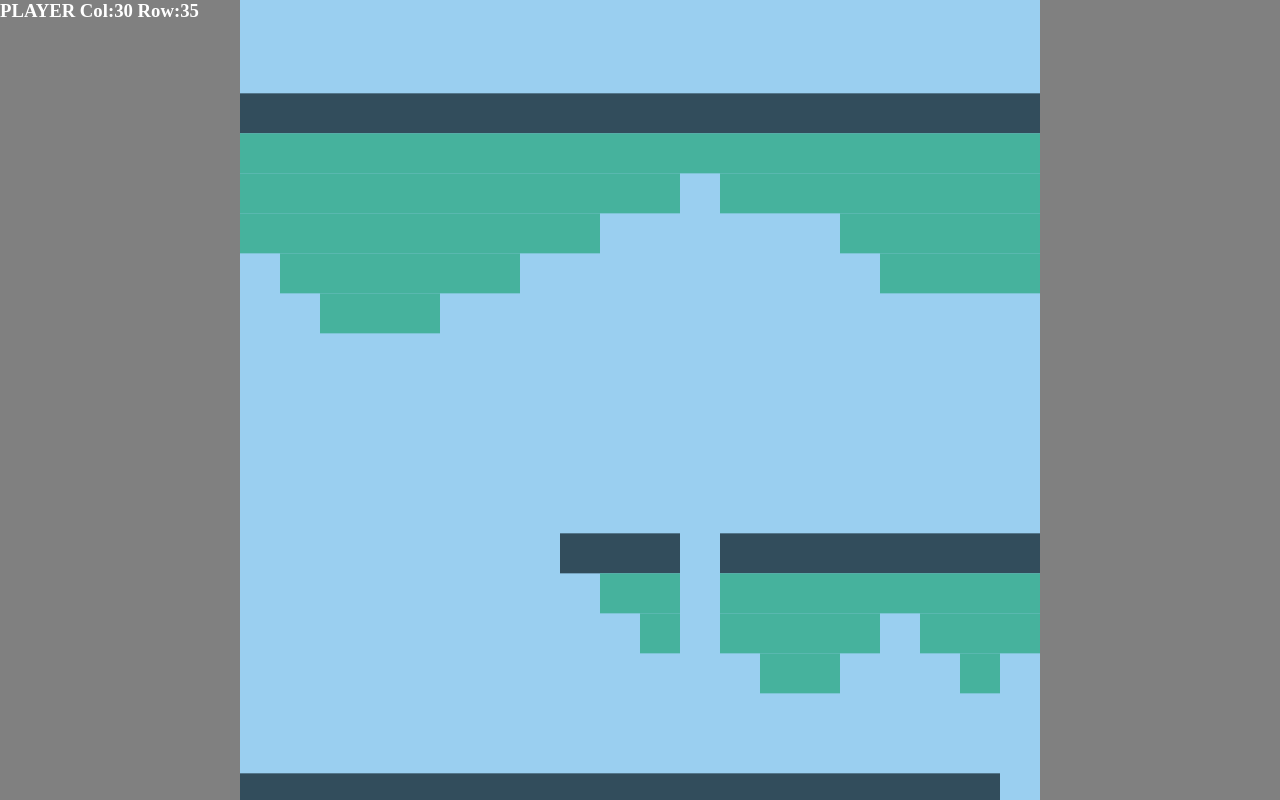
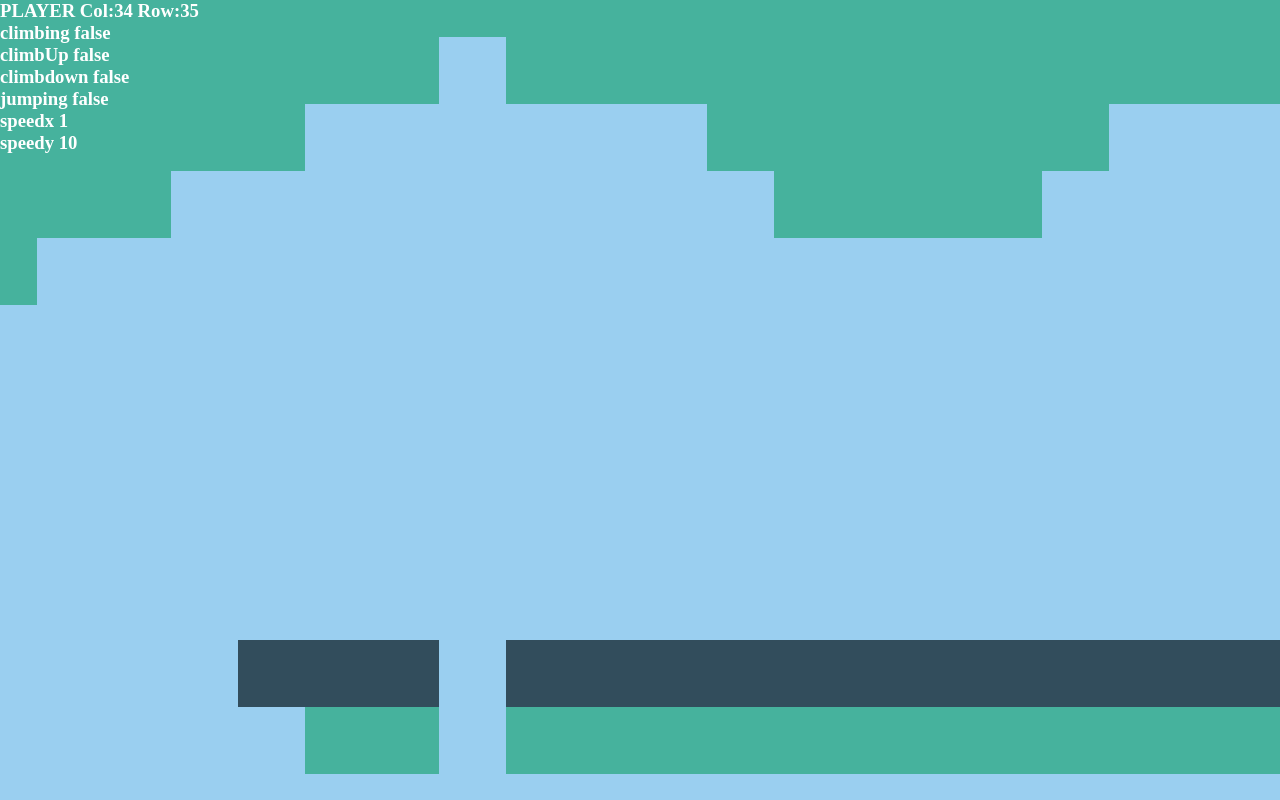
Before and after one commit to lkatkus/Personal-JS-7-Platformer, a plain HTML site: page index.html in a window 1280 px wide. Drawn offline with Linux system fonts and the light colour scheme.

Commit message:
Updated screen sizing

```diff
--- a/index.html
+++ b/index.html
@@ -24,6 +24,28 @@
                     PLAYER Col:<span id="playerCol">0</span>
                     Row:<span id="playerRow">0</span>
                 </h3>
+
+                <h3>climbing
+                    <span id='climbing'>0</span>
+                </h3>
+
+                <h3>climbUp
+                    <span id='climbup'>0</span>
+                </h3>
+
+                <h3>climbdown
+                    <span id='climbdown'>0</span>
+                </h3>
+                <h3>jumping
+                    <span id='jumping'>0</span>
+                </h3>
+                <h3>speedx
+                    <span id='speedx'>0</span>
+                </h3>
+                <h3>speedy
+                    <span id='speedy'>0</span>
+                </h3>
+
             </div>
 
             <canvas id="canvas"></canvas>
--- a/js/script.js
+++ b/js/script.js
@@ -1,11 +1,14 @@
 // VARIABLES
+// MAIN WORLD PARAMETERS
+const TILES_PER_ROW = 12;
+
 // MAIN PLAYER VARIABLES
 var player;
 var playerCurrentX;
 var playerCurrentY;
 
-var playerMaxSpeedX = 10;
-var playerMaxSpeedY = 20;
+var playerMaxSpeedX;
+var playerMaxSpeedY;
 
 // INTERVAL HANDLING VARIABLES
 var myAnimationInterval;
@@ -40,10 +43,8 @@ function init(){
     var timeIndicator = document.getElementById('currentTime');
 
     // GAME SETUP
-    const FPS = 60;
+    const FPS = 30;
     var currentFrame = 0;
-
-    const PLAYER_DIST_FROM_CENTER_BEFORE_CAMERA_PAN_Y = 150;
 
     // LEVEL LAYOUT
     var levelLayout = [
@@ -82,7 +83,7 @@ function init(){
         [0, 0, 0, 2, 2, 2, 2, 2, 0, 0, 0, 0, 0, 0, 0, 0, 0, 0, 0, 0, 0, 0, 0, 0, 0, 0, 0, 0, 0, 0, 0, 0, 0, 0, 0, 0, 0, 0, 0, 0, 0, 0, 0, 0, 0, 0, 0, 0, 0, 0, 3, 0, 0, 0, 0],
         [0, 0, 0, 0, 2, 2, 2, 0, 0, 0, 0, 0, 0, 0, 0, 0, 0, 0, 0, 0, 0, 0, 0, 0, 0, 0, 0, 0, 0, 0, 0, 0, 0, 0, 0, 0, 0, 0, 0, 0, 0, 0, 0, 0, 0, 0, 0, 0, 0, 0, 3, 0, 0, 0, 0],
         [0, 0, 0, 0, 0, 0, 0, 0, 0, 0, 0, 0, 0, 0, 0, 0, 0, 0, 0, 0, 0, 0, 0, 0, 0, 0, 0, 0, 0, 0, 0, 0, 0, 0, 0, 0, 0, 0, 0, 0, 0, 0, 0, 0, 0, 0, 0, 0, 0, 0, 3, 0, 0, 0, 0],
-        [0, 0, 0, 0, 0, 0, 0, 0, 0, 0, 0, 0, 0, 0, 0, 0, 0, 0, 0, 0, 0, 0, 0, 0, 0, 0, 0, 0, 0, 0, 9, 0, 0, 0, 0, 0, 0, 0, 0, 0, 0, 0, 0, 0, 0, 0, 0, 0, 0, 0, 3, 0, 0, 0, 0],
+        [0, 0, 0, 0, 0, 0, 0, 0, 0, 0, 0, 0, 0, 0, 0, 0, 0, 0, 0, 0, 0, 0, 0, 0, 0, 0, 0, 0, 0, 0, 0, 0, 0, 0, 9, 0, 0, 0, 0, 0, 0, 0, 0, 0, 0, 0, 0, 0, 0, 0, 3, 0, 0, 0, 0],
         [0, 0, 0, 0, 0, 0, 0, 0, 0, 0, 0, 0, 0, 0, 0, 0, 0, 0, 0, 0, 0, 0, 0, 0, 0, 0, 0, 0, 1, 1, 1, 3, 1, 1, 1, 1, 1, 1, 1, 1, 1, 1, 1, 1, 1, 1, 1, 1, 1, 1, 1, 1, 1, 1, 1],
         [0, 0, 0, 0, 0, 0, 0, 0, 0, 0, 0, 0, 0, 0, 0, 0, 0, 0, 0, 0, 0, 0, 0, 0, 0, 0, 0, 0, 0, 2, 2, 3, 2, 2, 2, 2, 2, 2, 2, 2, 2, 2, 2, 2, 2, 2, 2, 2, 2, 2, 2, 2, 2, 2, 0],
         [0, 0, 0, 0, 0, 0, 0, 0, 0, 0, 0, 0, 0, 0, 0, 0, 0, 0, 0, 0, 0, 0, 0, 0, 0, 0, 0, 0, 0, 0, 2, 3, 2, 2, 2, 2, 0, 2, 2, 2, 0, 2, 2, 0, 0, 2, 2, 2, 0, 0, 2, 2, 0, 0, 0],
@@ -97,15 +98,23 @@ function init(){
     ];
 
     // WORLD SIZE PARAMETERS
-    const TILE_SIZE = 40;
     const WORLD_COLS = levelLayout[0].length;
     const WORLD_ROWS = levelLayout.length;
 
     // CANVAS SETUP
-    canvas.width = 800;
-    canvas.height = 800;
-    // canvas.width = TILE_SIZE * WORLD_COLS;
-    // canvas.height = TILE_SIZE * WORLD_ROWS;
+    canvas.width = window.innerWidth;
+    canvas.height = window.innerHeight;
+
+    var TILE_SIZE;
+
+    if(canvas.width / canvas.height < 1){
+        TILE_SIZE = Math.ceil(canvas.width / TILES_PER_ROW);
+    }else{
+        TILE_SIZE = Math.ceil(canvas.height / TILES_PER_ROW);
+    }
+
+    var playerMaxSpeedX = Math.floor(TILE_SIZE / 4);
+    var playerMaxSpeedY = Math.floor(TILE_SIZE / 2);
 
     function makeWorld(){
         ctx.fillStyle = "black";
@@ -150,19 +159,21 @@ function init(){
     }
 
     function cameraFollow() {
-        var cameraFocusCenterY = Math.floor(camPanY + canvas.height / 2);
+        camPanX = player.x - canvas.width / 2;
+        camPanY = player.y - canvas.height / 5 * 4;
+
+        var cameraFocusCenterY = Math.floor(camPanY + canvas.height / 4*3);
         var playerDistFromCameraFocusY = Math.floor(player.y - cameraFocusCenterY);
 
-        camPanX = player.x - canvas.width/2;
-
-        if(playerDistFromCameraFocusY > PLAYER_DIST_FROM_CENTER_BEFORE_CAMERA_PAN_Y){
-            camPanY += player.speedY;
-
-        }else if(playerDistFromCameraFocusY < 0 - PLAYER_DIST_FROM_CENTER_BEFORE_CAMERA_PAN_Y){
-            camPanY -= player.speedY;
-        }else{
-            camPanY = player.y - canvas.width/1.5;
-        }
+        console.log(cameraFocusCenterY + ' ' + playerDistFromCameraFocusY);
+        //
+        // if(playerDistFromCameraFocusY > 100){
+        //     camPanY += player.speedY;
+        //     console.log('1');
+        // }else if(playerDistFromCameraFocusY < 0 - 100){
+        //     camPanY -= player.speedY;
+        //     console.log('2');
+        // }
     }
 
 function checkVisibleTiles() {
@@ -217,8 +228,8 @@ function checkVisibleTiles() {
 
         // MOVEMENT SPEED
         this.speedX = 1;
-        this.speedY = playerMaxSpeedY;
-        this.jumpHeight = 200;
+        this.speedY = 10;
+        this.jumpHeight = TILE_SIZE * 3;
 
         // LEFT / RIGHT MOVEMENT
         this.left = false;
@@ -227,13 +238,12 @@ function checkVisibleTiles() {
 
         // MOVEMENT STATUS
         this.grounded = true;
-
         this.jumping = false;
         this.falling = false;
+        this.climbing = false;
 
-        this.canClimb = false;
-        this.climbUp = false;
-        this.climbDown = false;
+        this.canClimbUp = false;
+        this.canClimbDown = false;
 
         this.playerImg = new Image();
     }
@@ -260,12 +270,6 @@ function checkVisibleTiles() {
                     if(returnTileGridStatus(this.x,this.y) || returnTileGridStatus(this.x + TILE_SIZE, this.y)){
                         this.falling = false;
                         this.grounded = true;
-
-                        // CHECK IF ITS POSSIBLE TO CLIMB DOWN
-                        if(levelLayout[this.playerRow + 1][this.playerCol] == 3){
-                            this.canClimb = true;
-                        }
-
                     }else{
                         this.falling = true;
                     }
@@ -291,12 +295,6 @@ function checkVisibleTiles() {
                     if(returnTileGridStatus(this.x, this.y) || returnTileGridStatus(this.x + TILE_SIZE, this.y)){
                         this.falling = false;
                         this.grounded = true;
-
-                        // CHECK IF ITS POSSIBLE TO CLIMB DOWN
-                        if(levelLayout[this.playerRow + 1][this.playerCol] == 3){
-                            this.canClimb = true;
-                        }
-
                     }else{
                         this.falling = true;
                     }
@@ -310,14 +308,13 @@ function checkVisibleTiles() {
             // INITIAL JUMP
             if(playerCurrentY - this.jumpHeight <= this.y && this.jumping && !this.falling){
 
-                this.y -= this.speedY;
-
                 // ACCELERATION
                 if(this.speedY > 1){
                     this.speedY--;
                 }else{
                     this.speedY = 1;
                 }
+                this.y -= this.speedY;
 
                 // CHECKING TILE ABOVE PLAYER IS EMPTY
                 if(returnTileGridStatus(this.x,this.y-this.height) || returnTileGridStatus(this.x + this.width - 1,this.y - this.height)){
@@ -334,14 +331,6 @@ function checkVisibleTiles() {
             }
         }
 
-        // FOR CLIMBING
-        if(this.canClimb && this.climbUp){
-            this.y -= this.speedY;
-        }
-        if(this.canClimb && this.climbDown){
-            this.y -= this.speedY;
-        }
-
         // WHEN PLAYER IS FALLING
         if(this.falling){
             let nextY = this.y;
@@ -352,7 +341,7 @@ function checkVisibleTiles() {
                     this.jumping = false;
                     this.falling = false;
                     this.grounded = true;
-                    this.speedY = playerMaxSpeedY;
+                    this.speedY = 10;
 
                     // IF NEXT POSITION IS TAKEN. SET PLAYER POSITION TO PREVIOUS
                     this.y = (this.playerRow + 2) * TILE_SIZE;
@@ -366,6 +355,16 @@ function checkVisibleTiles() {
                 }
             }
         }
+
+        // FOR CLIMBING
+        if(this.climbing && this.canClimbUp){
+            this.y -= this.speedY;
+        }
+        if(this.climbing && this.canClimbDown){
+            this.y -= this.speedY;
+        }else{
+            this.y = this.y;
+        }
     }
 
     // PLAYER OBJECT - GET PLAYER CURRENT POSITION
@@ -377,15 +376,27 @@ function checkVisibleTiles() {
         this.tileBelowPlayerPositionType = levelLayout[this.playerRow + 1][this.playerCol];
 
         // FOR CLIMBING MOVEMENT
-        if(this.tileCurrentPlayerPositionType == 3 || this.tileBelowPlayerPositionType == 3){
-            this.canClimb = true;
-            this.jumping = false;
+        if(levelLayout[this.playerRow][this.playerCol] != 3 && levelLayout[this.playerRow + 1][this.playerCol] == 3){
+            this.canClimbDown = true;
+        }else if(levelLayout[this.playerRow][this.playerCol] == 3 && levelLayout[this.playerRow + 1][this.playerCol] != 3){
+            this.canClimbUp = true;
+        }else if(levelLayout[this.playerRow][this.playerCol] == 3 && levelLayout[this.playerRow + 1][this.playerCol] == 3){
+            this.canClimbDown = true;
+            this.canClimbUp = true;
         }else{
-            this.canClimb = false;
+            this.canClimbDown = false;
+            this.canClimbUp = false;
         }
 
+        // DEBUGGING
         document.getElementById('playerCol').innerHTML = this.playerCol;
         document.getElementById('playerRow').innerHTML = this.playerRow;
+        document.getElementById('climbing').innerHTML = this.climbing;
+        document.getElementById('climbup').innerHTML = this.canClimbUp;
+        document.getElementById('climbdown').innerHTML = this.canClimbDown;
+        document.getElementById('jumping').innerHTML = this.jumping;
+        document.getElementById('speedx').innerHTML = this.speedX;
+        document.getElementById('speedy').innerHTML = this.speedY;
     }
 
     // PLAYER OBJECT - DRAW
@@ -439,7 +450,7 @@ function checkVisibleTiles() {
 
     player = new PlayerObj();
     calculateSpawnLocation();
-    camPanY = player.y - canvas.width / 2;
+    camPanY = player.y - canvas.height / 2;
 
     animate();
 
@@ -452,28 +463,26 @@ function checkVisibleTiles() {
             player.right = true;
         }
         if(event.key == 'ArrowUp'){
-            if(!player.jumping && player.grounded && !player.canClimb){
+            if(!player.jumping && player.grounded && !player.canClimbUp){
                 playerCurrentY = player.y;
                 player.jumping = true;
                 player.grounded = false;
-                console.log('jump if1');
+                player.speedY = playerMaxSpeedY;
             }
-            if(player.canClimb){
-                console.log('jump if2');
-                player.climbUp = true;
-                player.speedY = 5;
+            if(player.canClimbUp){
+                player.climbing = true;
+                player.speedY = Math.floor(TILE_SIZE / 10);
             }
         }
         if(event.key == 'ArrowDown'){
-            if(player.canClimb){
-                player.climbDown = true;
-                player.speedY = -5;
-            }else{
-                console.log('cant climb down');
+            if(player.canClimbDown){
+                player.climbing = true;
+                player.speedY = Math.floor(-TILE_SIZE / 10);
             }
         }
         if(event.key == 0){
             console.log(player);
+            // setGameSize();
             // checkVisibleTiles();
             // console.log(tile);
         }
@@ -491,12 +500,10 @@ function checkVisibleTiles() {
             player.previousDirection = 'right';
         }
         if(event.key == 'ArrowUp'){
-            player.climbUp = false;
-            player.climbDown = false;
+            player.climbing = false;
         }
         if(event.key == 'ArrowDown'){
-            player.climbUp = false;
-            player.climbDown = false;
+            player.climbing = false;
         }
     });
 
```
